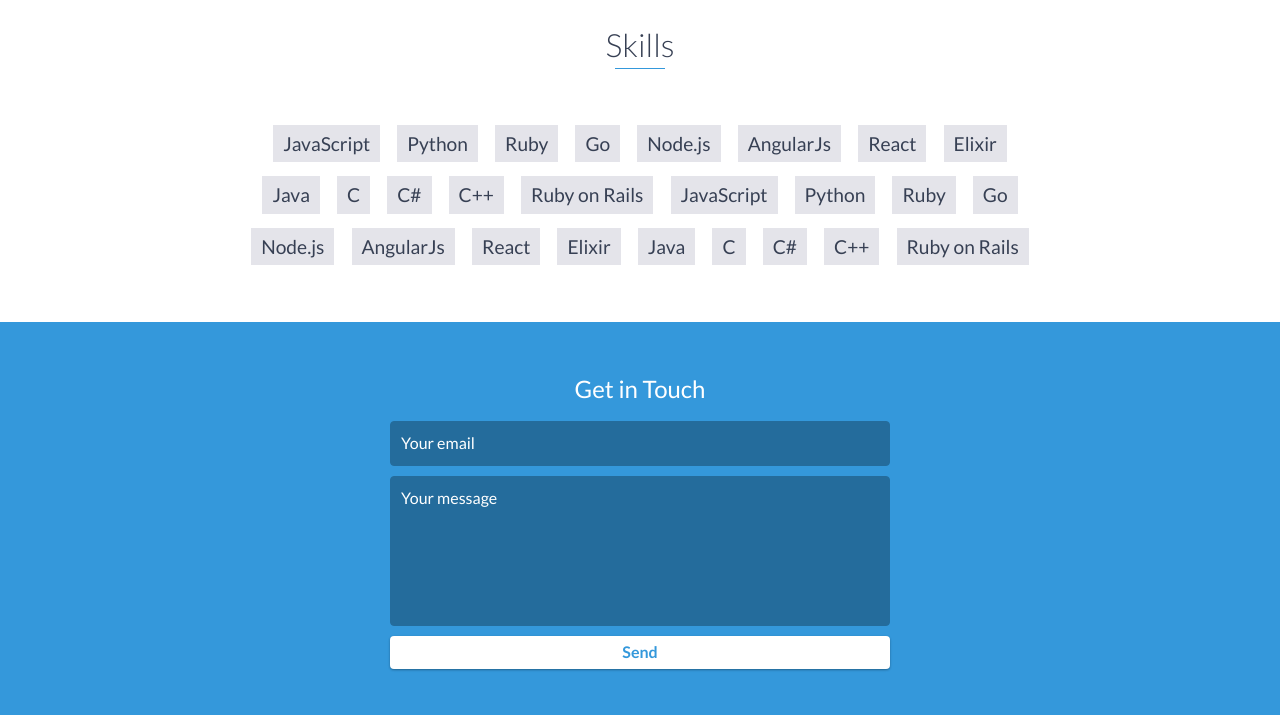
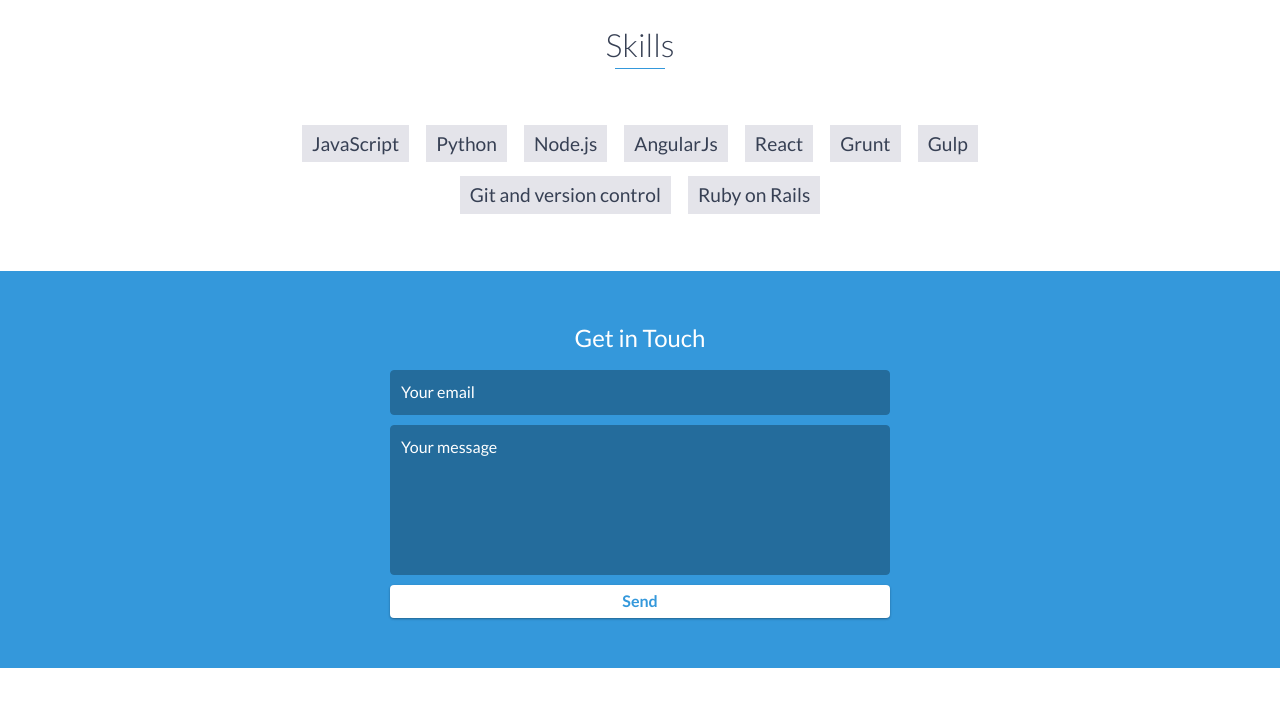
Before and after one commit to davebza/webPresence, a website: page index.html in a window 1280 px wide. Shown: the part 3160-3875 px from the top of the page. Drawn offline with nearby package versions, Linux system fonts and the light colour scheme.

Commit message:
feat: added a _gotcha to the formspree contact form
Added a _gotcha to avoid spam and webscrapers. This is a hidden form input
that will be silently ignored by formspree if it is included in the email
contact process.

```diff
--- a/index.html
+++ b/index.html
@@ -5,7 +5,7 @@
     <meta charset="utf-8">
     <meta http-equiv="X-UA-Compatible" content="IE=edge">
     <meta name="viewport" content="width=device-width, initial-scale=1">
-    <title>My Portfolio</title>
+    <title>Dave Brown</title>
     <link href="https://fonts.googleapis.com/css?family=Lato:300,400,700,900" rel="stylesheet">
     <link rel="stylesheet" href="libs/font-awesome/css/font-awesome.min.css">
     <link href="css/bootstrap.min.css" rel="stylesheet">
@@ -188,29 +188,12 @@
         <ul>
             <li>JavaScript</li>
             <li>Python</li>
-            <li>Ruby</li>
-            <li>Go</li>
             <li>Node.js</li>
             <li>AngularJs</li>
             <li>React</li>
-            <li>Elixir</li>
-            <li>Java</li>
-            <li>C</li>
-            <li>C#</li>
-            <li>C++</li>
-            <li>Ruby on Rails</li>
-            <li>JavaScript</li>
-            <li>Python</li>
-            <li>Ruby</li>
-            <li>Go</li>
-            <li>Node.js</li>
-            <li>AngularJs</li>
-            <li>React</li>
-            <li>Elixir</li>
-            <li>Java</li>
-            <li>C</li>
-            <li>C#</li>
-            <li>C++</li>
+            <li>Grunt</li>
+            <li>Gulp</li>
+            <li>Git and version control</li>
             <li>Ruby on Rails</li>
         </ul>
     </div>
@@ -219,10 +202,11 @@
     <div id="contact">
         <h2>Get in Touch</h2>
         <div id="contact-form">
-            <form method="POST" action="https://formspree.io/email@email.com">
+            <form method="POST" action="https://formspree.io/dave@davidbrownhk.com">
                 <input type="hidden" name="_subject" value="Contact request from personal website" />
                 <input type="email" name="_replyto" placeholder="Your email" required>
                 <textarea name="message" placeholder="Your message" required></textarea>
+                <input type="text" name="_gotcha" style="display:none" />
                 <button type="submit">Send</button>
             </form>
         </div>
```
